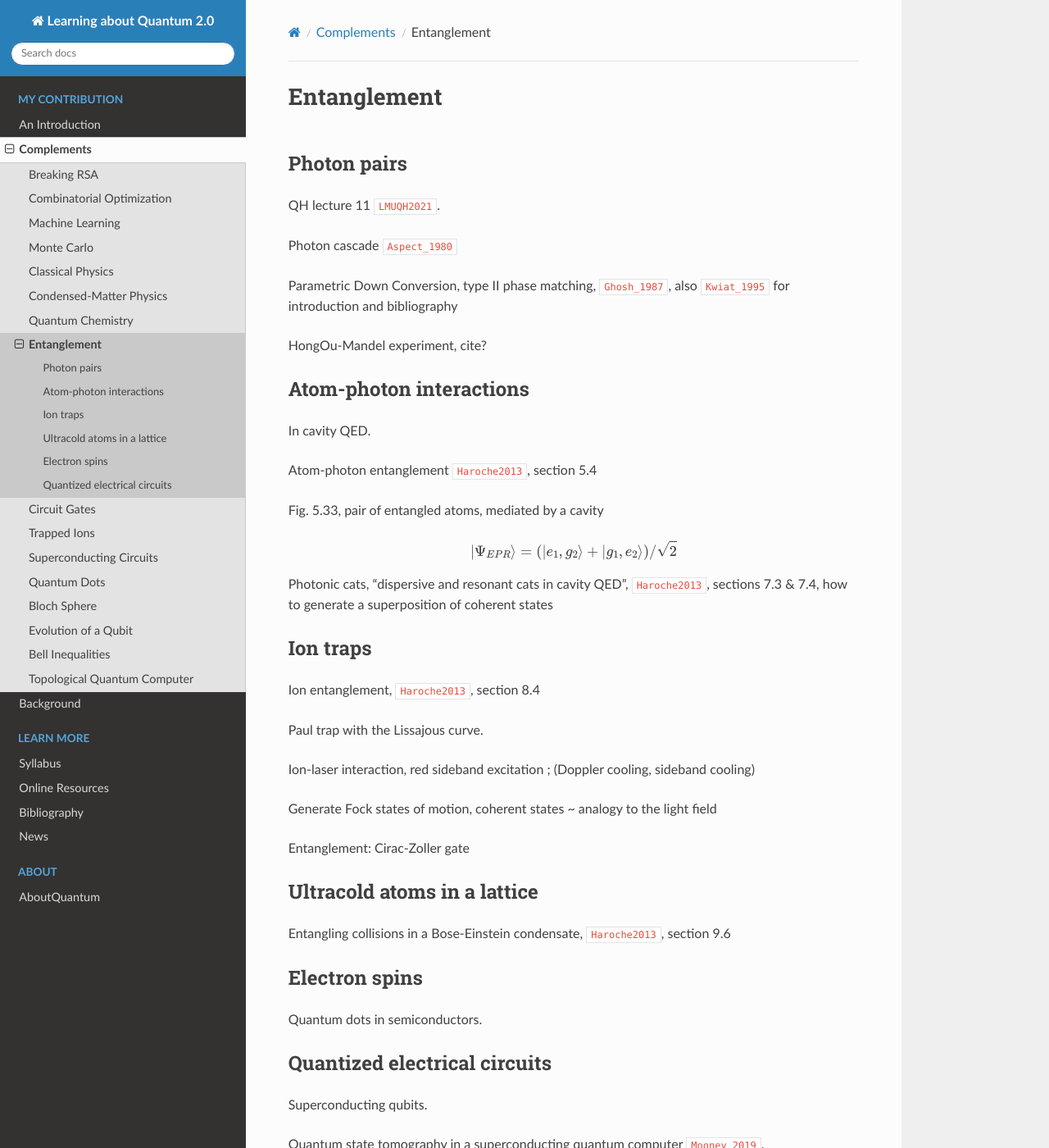
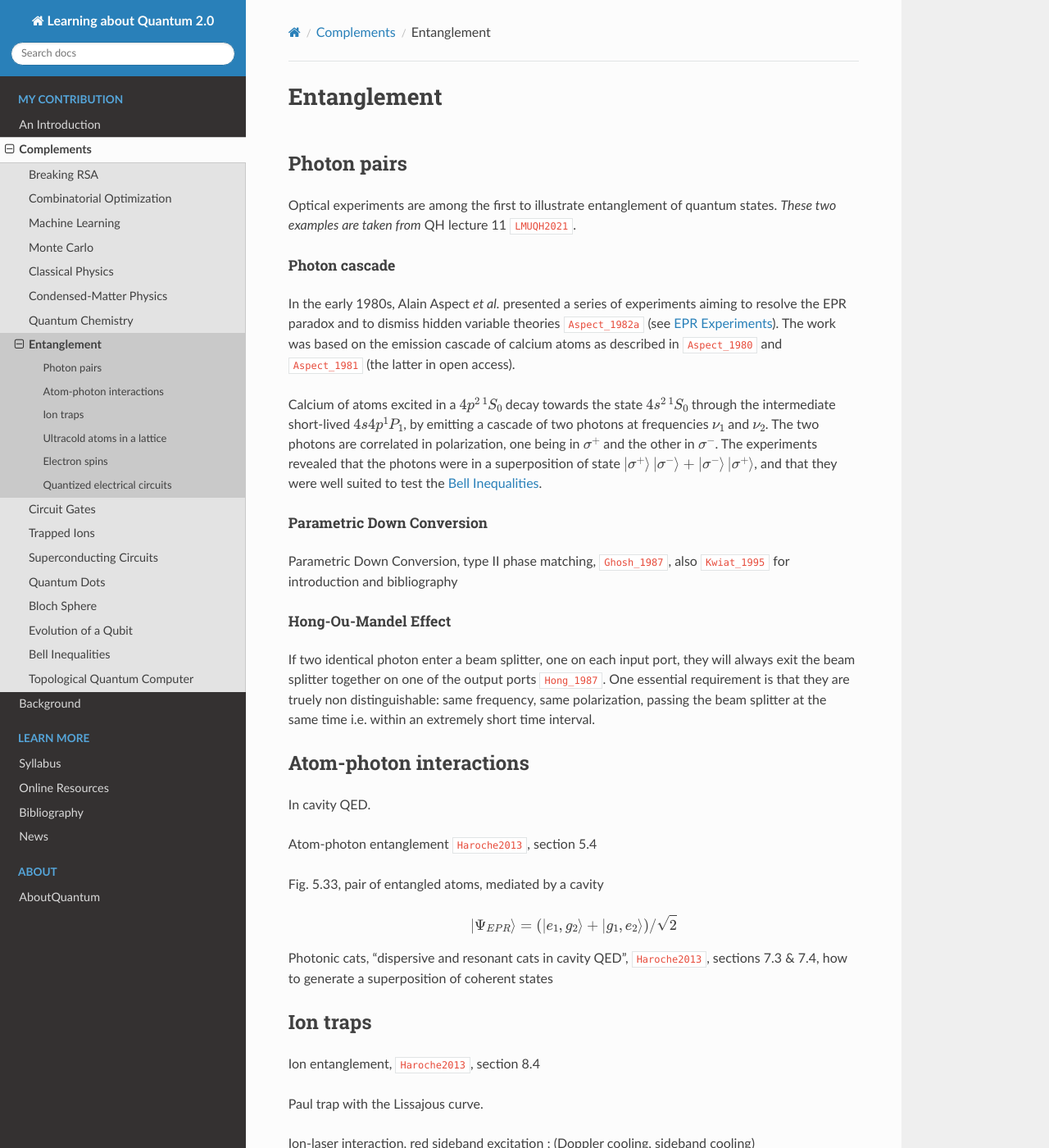
Before and after one commit to tomlqc/about-quantum, a Sphinx documentation site: the page built from source/stories/complements/entanglement.rst, in a window 1280 px wide and 1400 px high. Shown: the whole window at 82% size. Built offline with Sphinx 7.4.7 and the Read the Docs theme 2.0.0, drawn with Linux system fonts in a browser that asks for light colours; cross-references to code outside the pages are shown as plain code.

Commit message:
complements.entanglement: photon cascade, Hong-Ou-Mandel effect.

```diff
--- a/source/biblio/articles.bib
+++ b/source/biblio/articles.bib
@@ -374,6 +374,18 @@
   pages = {682--686},
   journal = {Nature},
   publisher = {Springer Science and Business Media {LLC}}
+}
+@article{Hong_1987,
+  title = {Measurement of subpicosecond time intervals between two photons by interference},
+  author = {C. K. Hong and Z. Y. Ou and L. Mandel},
+  year = {1987},
+  month = nov,
+  doi = {10.1103/physrevlett.59.2044},
+  volume = {59},
+  number = {18},
+  pages = {2044--2046},
+  journal = {Physical Review Letters},
+  publisher = {American Physical Society ({APS})}
 }
 @article{Kandala_2017,
    title={Hardware-efficient variational quantum eigensolver for small molecules and quantum magnets},
--- a/source/stories/complements/entanglement.rst
+++ b/source/stories/complements/entanglement.rst
@@ -9,14 +9,41 @@ Entanglement
 Photon pairs
 ------------
 
-QH lecture 11 :cite:`LMUQH2021`.
+Optical experiments are among the first to illustrate entanglement of quantum states.
+*These two examples are taken from* QH lecture 11 :cite:`LMUQH2021`.
 
-Photon cascade :cite:`Aspect_1980`
+Photon cascade
+^^^^^^^^^^^^^^
+
+In the early 1980s, Alain Aspect *et al.* presented a series of experiments
+aiming to resolve the EPR paradox and to dismiss hidden variable theories
+:cite:`Aspect_1982a` (see :ref:`stories/background/EPR_experiments:EPR Experiments`).
+The work was based on the emission cascade of calcium atoms as described in
+:cite:`Aspect_1980` and :cite:`Aspect_1981` (the latter in open access).
+
+Calcium of atoms excited in a :math:`4p^2 \, {}^1 S_0` decay towards the state :math:`4s^2 \, {}^1 S_0`
+through the intermediate short-lived :math:`4s 4p^1 P_1`,
+by emitting a cascade of two photons at frequencies :math:`\nu_1` and :math:`\nu_2`.
+The two photons are correlated in polarization, one being in :math:`\sigma^+`
+and the other in :math:`\sigma^-`.
+The experiments revealed that the photons were in a superposition of state
+:math:`\ket{\sigma^+} \ket{\sigma^-} + \ket{\sigma^-} \ket{\sigma^+}`,
+and that they were well suited to test the :ref:`stories/complements/bell:Bell Inequalities`.
+
+Parametric Down Conversion
+^^^^^^^^^^^^^^^^^^^^^^^^^^
 
 Parametric Down Conversion, type II phase matching, :cite:`Ghosh_1987`,
 also :cite:`Kwiat_1995` for introduction and bibliography
 
-HongOu-Mandel experiment, cite?
+Hong-Ou-Mandel Effect
+^^^^^^^^^^^^^^^^^^^^^
+
+If two identical photon enter a beam splitter, one on each input port,
+they will always exit the beam splitter together on one of the output ports :cite:`Hong_1987`.
+One essential requirement is that they are truely non distinguishable:
+same frequency, same polarization, passing the beam splitter at the same time
+i.e. within an extremely short time interval.
 
 .. ---------------------------------------------------------------------------
 
```
Also changed, not shown: other parts of source/biblio/articles.bib (+1 -1 lines).
